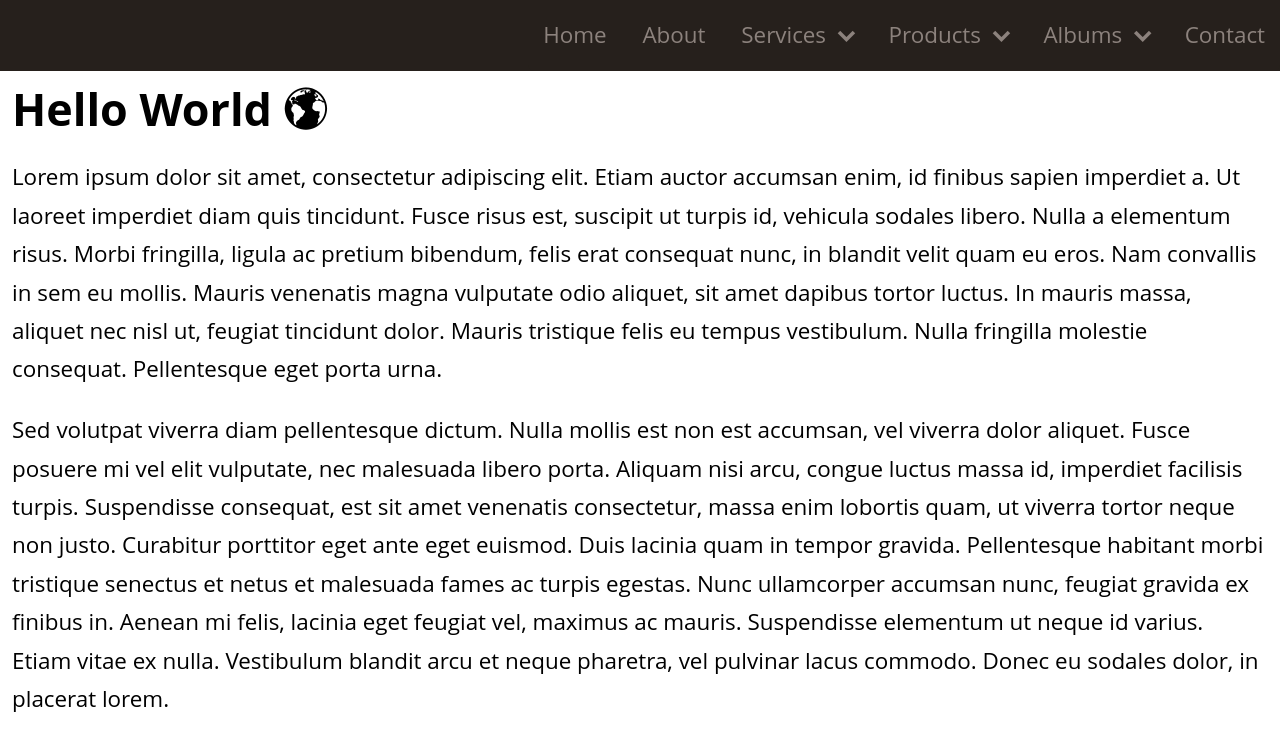
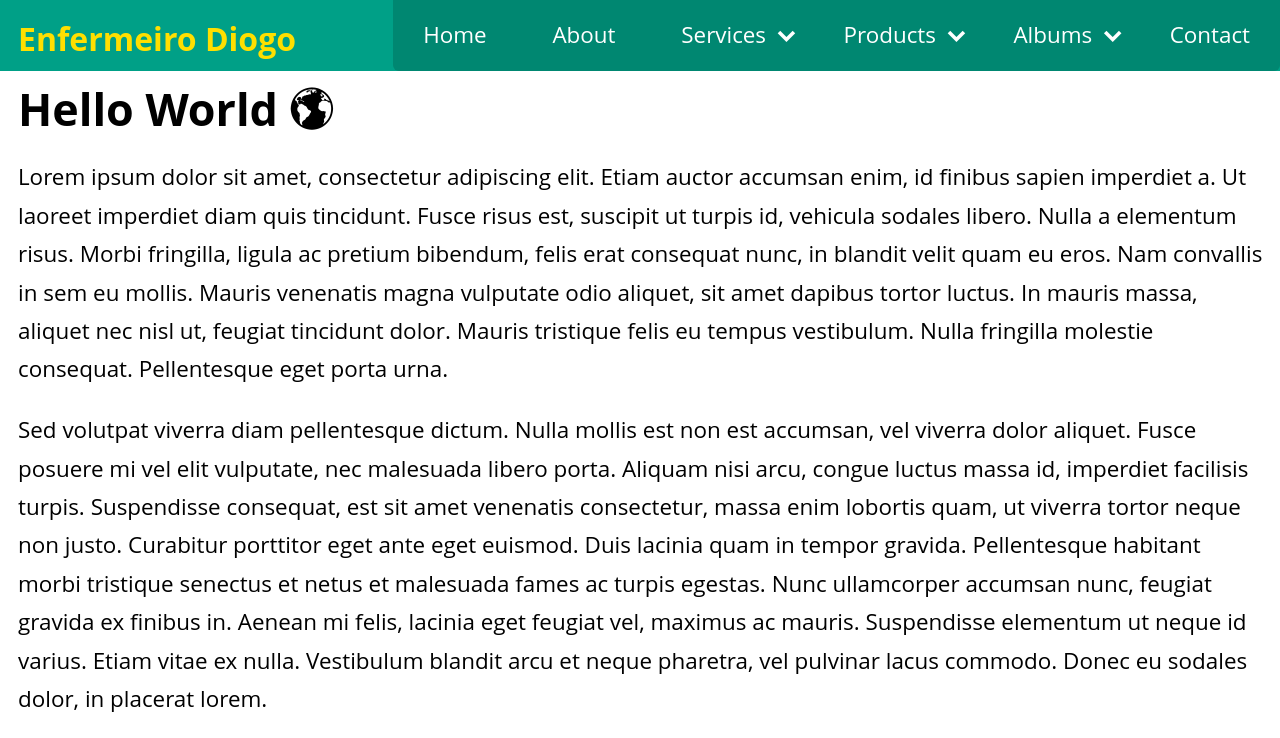
Before and after one commit to EnfermeiroDiogoX/EnfermeiroDiogoX.github.io, a website: page 005/public/index.html in a window 1280 px wide. Shown: the top 738 px of the page. Drawn offline with nearby package versions, Linux system fonts and the light colour scheme.

Commit message:
commit 015

```diff
--- a/005/assets/sass/_config.scss
+++ b/005/assets/sass/_config.scss
@@ -3,10 +3,10 @@
 // ==============
 
 // Nav Colors
-$nav-text-color: #A69A94;
-$nav-link-color: #8C827D;
+$nav-text-color: #ffffff;
+$nav-link-color: #ffffff;
 $nav-link-color-hover: #923600;
-$nav-bg-color: #26201C;
+$nav-bg-color: #00a087;
 $nav-bg-color-hover: #2E2722;
 $nav-horizontal-divider-color: #59544F;
 
--- a/005/assets/sass/_core-base.scss
+++ b/005/assets/sass/_core-base.scss
@@ -3,7 +3,7 @@
 // Used by jQuery to prevent body scrolling
 // when the menu is being used
 .nav-lock-scroll {
-  overflow: hidden;
+   overflow: hidden;
 }
 
 .nav {
--- a/005/public/index.html
+++ b/005/public/index.html
@@ -28,6 +28,16 @@
 <body>
 
 <a href="#" class="nav-button">Menu&nbsp;&nbsp;</a>
+<div style="
+position: fixed;
+top: 0;
+left: 0;
+z-index: 999;
+font-size: 2rem;
+padding-top: 20px;
+padding-left: 18px">
+<a href="index.html" style="color: #ffdf00; text-decoration: none; font-weight: bold;">Enfermeiro Diogo</a>
+</div>
 
 <nav class="nav">
     <ul>
@@ -83,7 +93,6 @@
 <div class="container">
 
     <h1>Hello World <i class="icon-world"></i></h1>
-
     <p>
         Lorem ipsum dolor sit amet, consectetur adipiscing elit. Etiam auctor accumsan enim, id finibus sapien imperdiet
         a. Ut laoreet imperdiet diam quis tincidunt. Fusce risus est, suscipit ut turpis id, vehicula sodales libero.
@@ -180,6 +189,7 @@
         non eros ullamcorper, suscipit mollis nisi auctor.
     </p>
 
+
 </div>
 
 <script src="https://ajax.googleapis.com/ajax/libs/jquery/1.11.2/jquery.min.js"></script>
```
Also changed, not shown: 005/public/css/defaults.css, 005/public/css/nav-core.css, 005/public/css/nav-full.css, 005/public/css/nav-layout.css.
